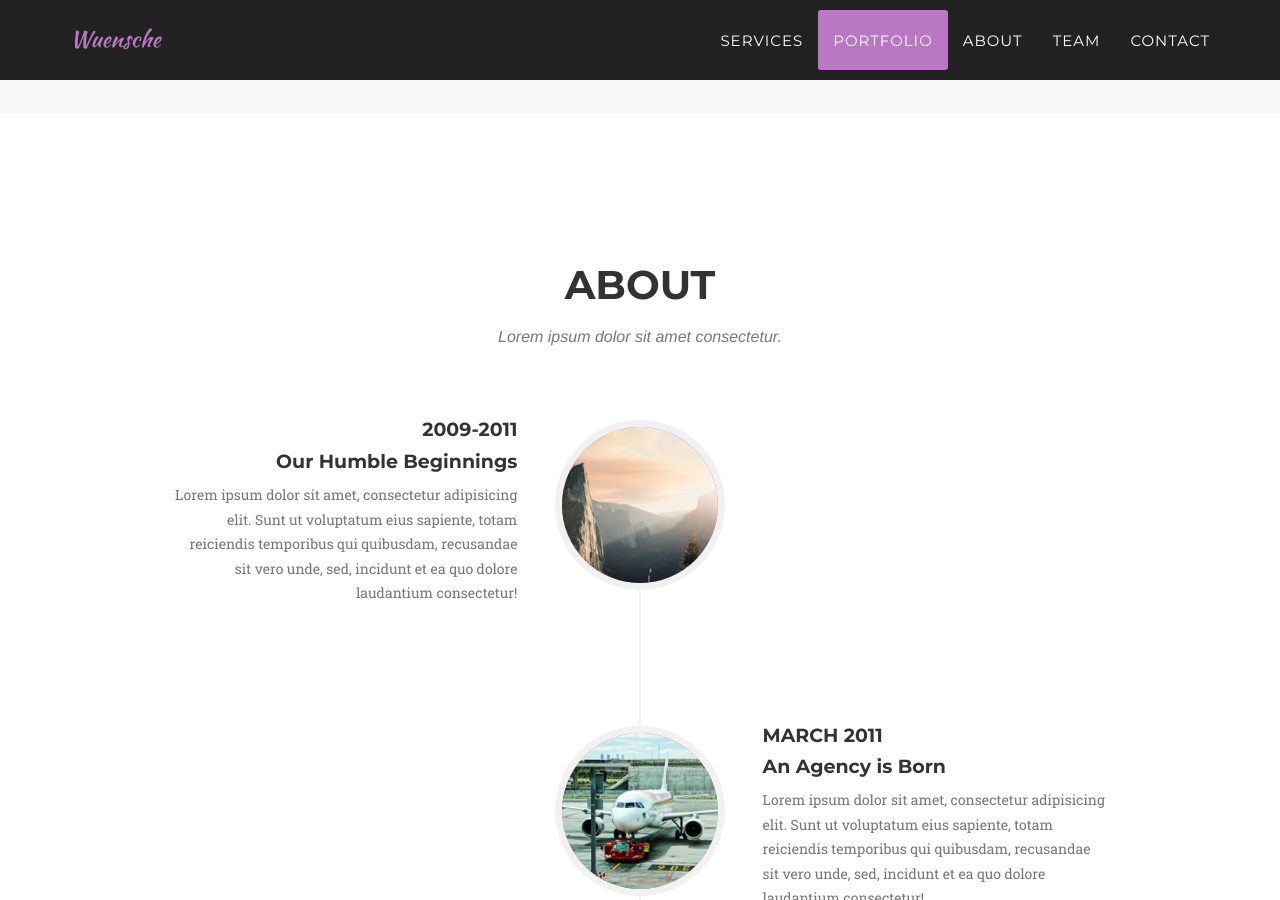
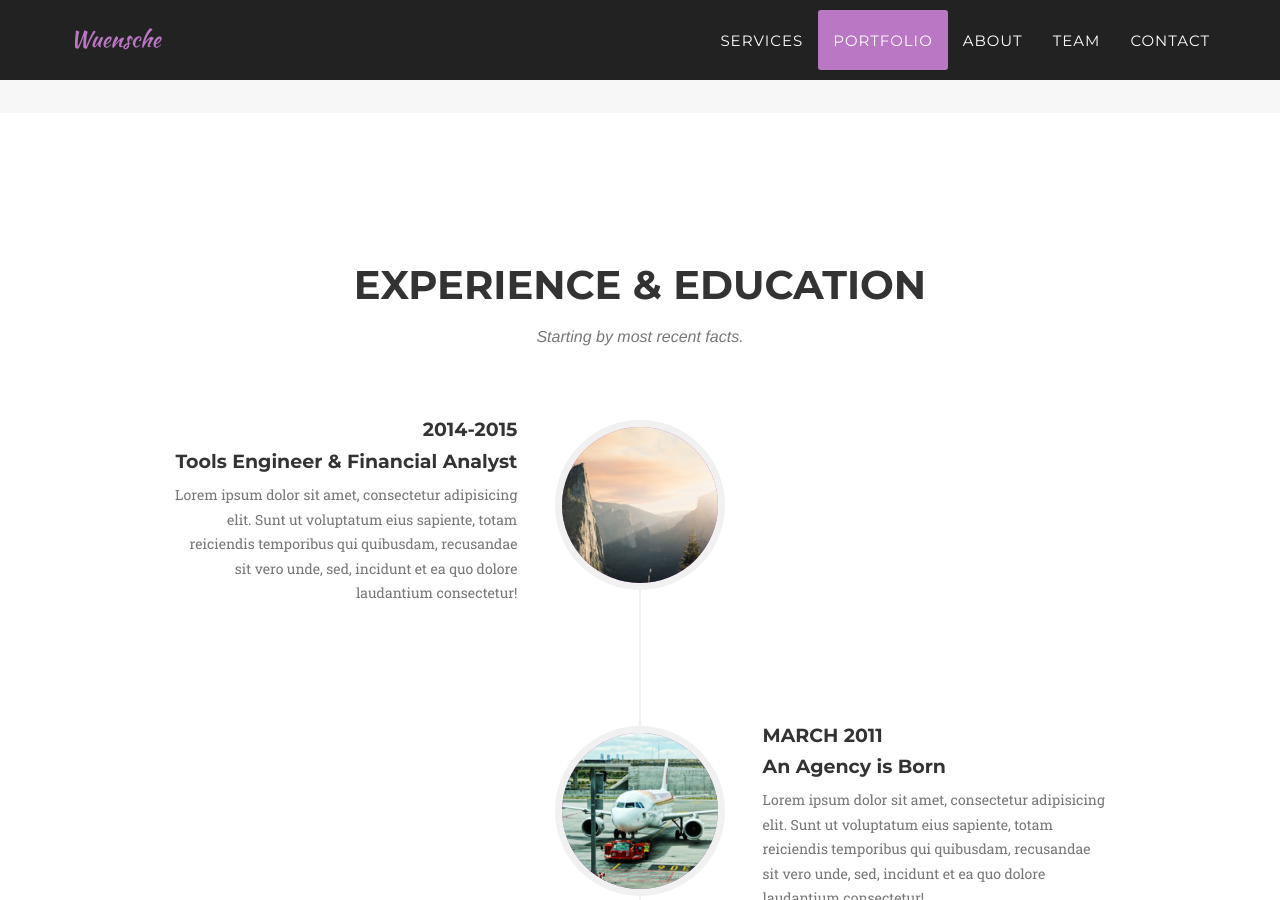
Before and after one commit to openlebre/fwuensche.github.io, a Jekyll site: the page built from index.html, in a window 1280 px wide and 900 px high, scrolled down 2593 px. Built offline with Jekyll 4.4.1, drawn with Linux system fonts in a browser that asks for light colours; some web fonts are replaced.

Commit message:
Update about.html

```diff
--- a/_includes/about.html
+++ b/_includes/about.html
@@ -3,8 +3,8 @@
         <div class="container">
             <div class="row">
                 <div class="col-lg-12 text-center">
-                    <h2 class="section-heading">About</h2>
-                    <h3 class="section-subheading text-muted">Lorem ipsum dolor sit amet consectetur.</h3>
+                    <h2 class="section-heading">Experience & Education</h2>
+                    <h3 class="section-subheading text-muted">Starting by most recent facts.</h3>
                 </div>
             </div>
             <div class="row">
@@ -16,8 +16,8 @@
                             </div>
                             <div class="timeline-panel">
                                 <div class="timeline-heading">
-                                    <h4>2009-2011</h4>
-                                    <h4 class="subheading">Our Humble Beginnings</h4>
+                                    <h4>2014-2015</h4>
+                                    <h4 class="subheading">Tools Engineer & Financial Analyst</h4>
                                 </div>
                                 <div class="timeline-body">
                                     <p class="text-muted">Lorem ipsum dolor sit amet, consectetur adipisicing elit. Sunt ut voluptatum eius sapiente, totam reiciendis temporibus qui quibusdam, recusandae sit vero unde, sed, incidunt et ea quo dolore laudantium consectetur!</p>
```
